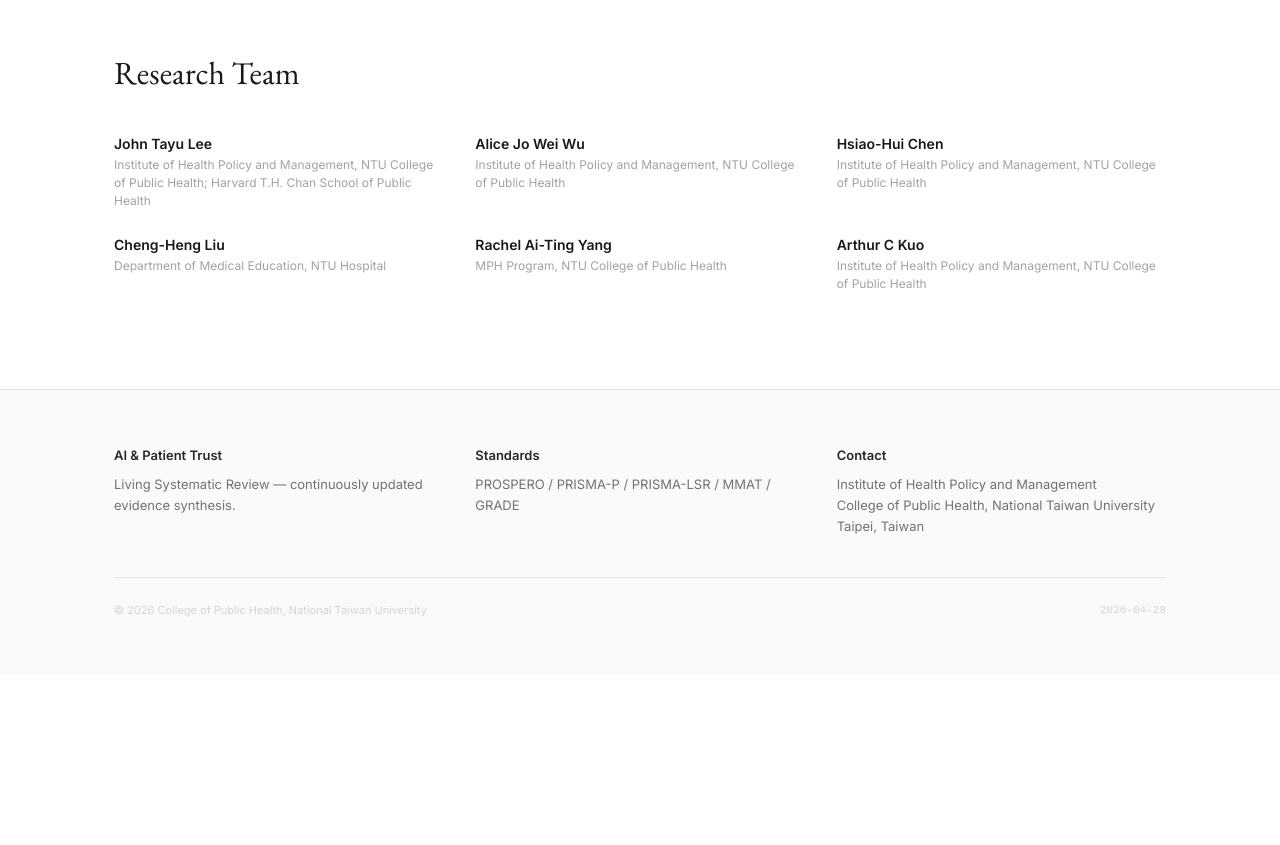
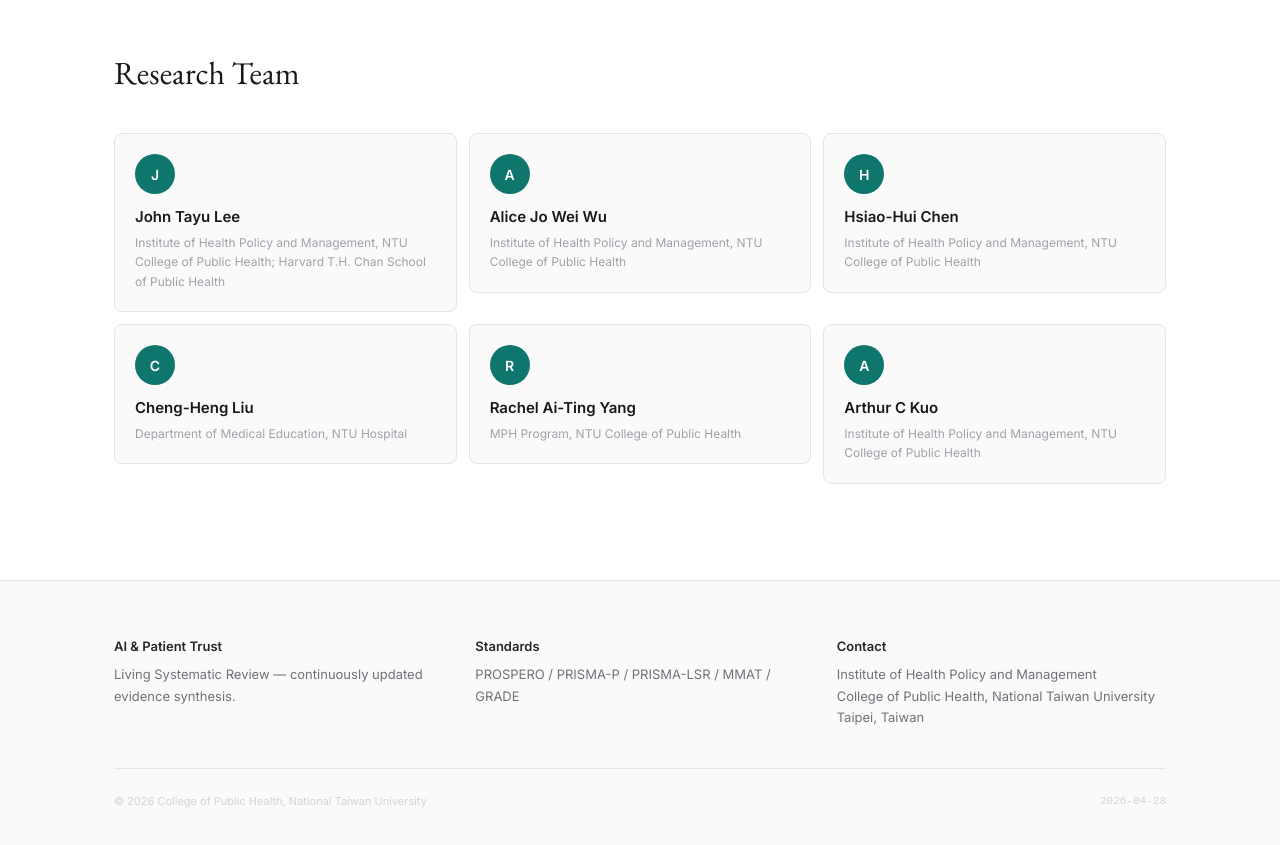
Before and after one commit to ChuehanKuo/lsr-trust, a React (Vite) app: page / in a window 1280 px wide. Shown: the part 6620-7465 px from the top of the page. Before the commit the page ends 7295 px from the top, so only its background shows below. Built offline with nearby package versions, Linux system fonts and the light colour scheme.

Commit message:
Team section: add cards with initials, teal avatar, background
Co-Authored-By: Claude Opus 4.6 <noreply@anthropic.com>

```diff
--- a/src/components/TeamSection.tsx
+++ b/src/components/TeamSection.tsx
@@ -5,13 +5,16 @@ import { StaggerChildren, StaggerItem } from "./FadeIn";
 export function TeamSection() {
   return (
     <Section id="team" title="Research Team">
-      <StaggerChildren className="grid md:grid-cols-2 lg:grid-cols-3 gap-x-8 gap-y-6">
+      <StaggerChildren className="grid md:grid-cols-2 lg:grid-cols-3 gap-3">
         {TEAM.core.map((m) => (
           <StaggerItem key={m.name}>
-            <div>
-              <div className="text-[14px] font-semibold text-ink-900">{m.name}</div>
+            <div className="p-5 rounded-lg border border-ink-200 bg-ink-50 hover:border-teal-300 hover:shadow-sm transition-all">
+              <div className="w-10 h-10 rounded-full bg-teal-700 text-white font-semibold text-[14px] flex items-center justify-center mb-3">
+                {m.name.charAt(0)}
+              </div>
+              <div className="text-[15px] font-semibold text-ink-900">{m.name}</div>
               {m.affiliation && (
-                <div className="text-[12px] text-ink-400 mt-0.5">{m.affiliation}</div>
+                <div className="text-[12px] text-ink-400 mt-1 leading-relaxed">{m.affiliation}</div>
               )}
             </div>
           </StaggerItem>
```
